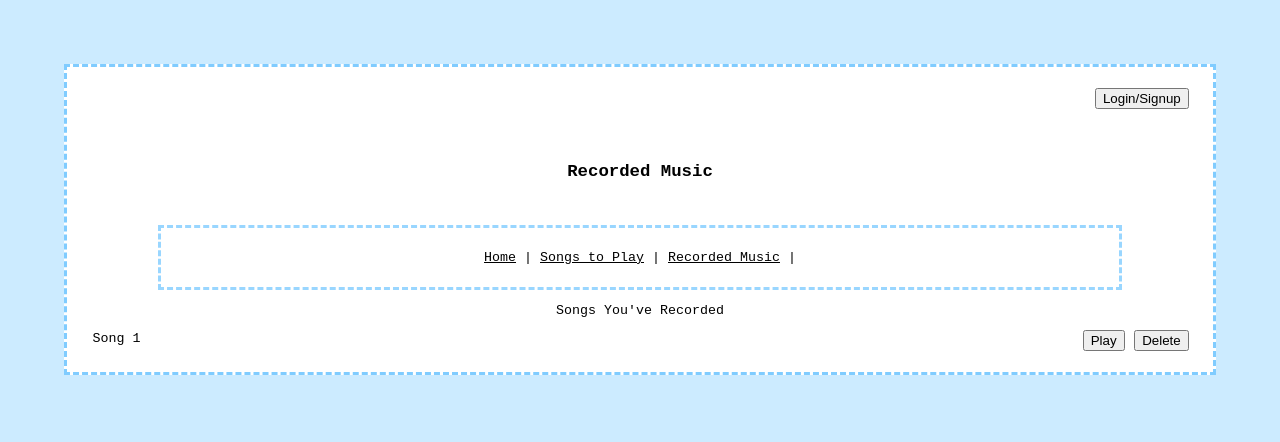
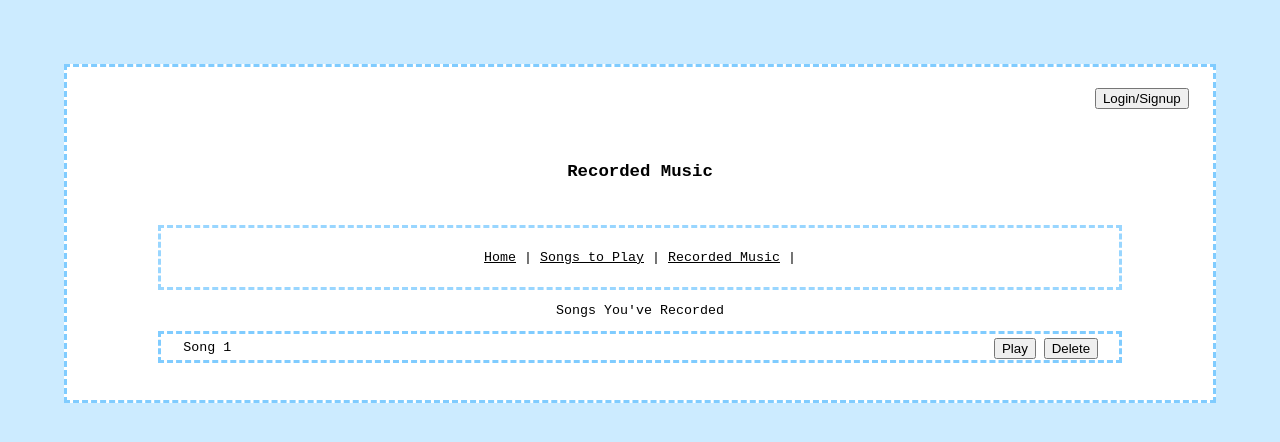
Before and after one commit to fisque/WebPiano, a plain HTML site: page records.html in a window 1280 px wide. Drawn offline with Linux system fonts and the light colour scheme.

Commit message:
added smallbox class for song list

```diff
--- a/index_style.css
+++ b/index_style.css
@@ -141,3 +141,12 @@ h2 {
   height: 50px;
   width: 200px;
 }
+.smallbox{
+  border-style: dashed;
+  border-color: #80ccff;
+  margin: 1% 6%;
+  padding-left: 2%;
+  padding-right: 2%;
+  padding-top: 0.5%;
+  padding-bottom: 0.5%;
+}
```
